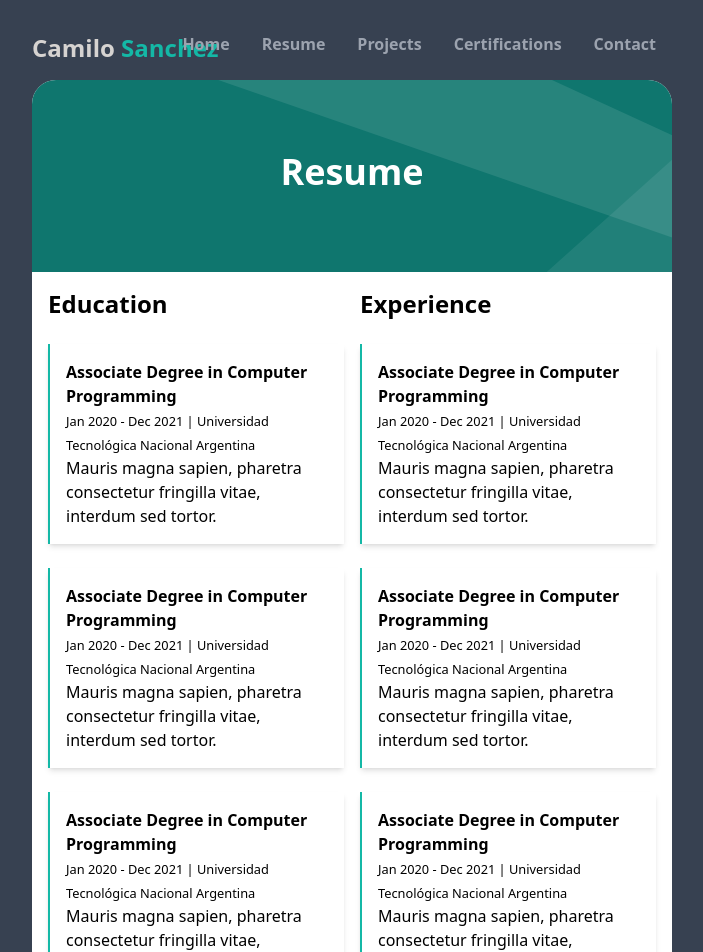
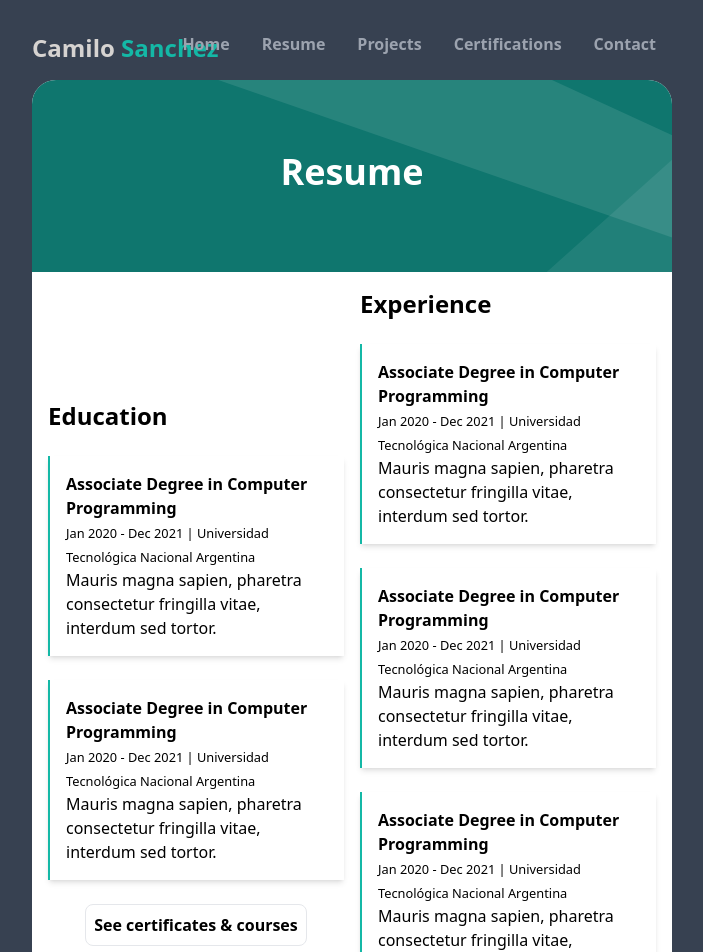
Before and after one commit to camilosanchezdev/portfolio-web, a React (Vite) app: page /resume in a window 1280 px wide. Shown: the top 952 px of the page, without its empty margins (288-991 px from the left). Built offline with nearby package versions, Linux system fonts and the light colour scheme.

Commit message:
feat - resume page

```diff
--- a/src/components/Card/index.tsx
+++ b/src/components/Card/index.tsx
@@ -1,3 +1,8 @@
+import { EducationItemModel } from "../../utils/models/education-item.model"
+
+interface CardProps {
+  institution: EducationItemModel
+}
 const Card = () => {
   return (
     <div className="border-l-2 border-teal-500 p-4 shadow-md hover:shadow-lg cursor-pointer transition ease-100 my-6 bg-white">
--- a/src/containers/ResumePage/index.tsx
+++ b/src/containers/ResumePage/index.tsx
@@ -1,5 +1,7 @@
 import Card from "../../components/Card"
 import Header from "../../components/Header"
+import educationData from "../../data/education.json"
+import { EducationItemModel } from "../../utils/models/education-item.model"
 
 const ResumePage = () => {
   return (
@@ -8,8 +10,8 @@ const ResumePage = () => {
       <section className="flex p-4 gap-4 items-center">
         <article className="w-1/2">
           <h3 className="text-2xl font-semibold mb-2">Education</h3>
-          {[1, 2, 3].map((item) => (
-            <Card key={item} />
+          {JSON.parse(JSON.stringify(educationData)).map((item: EducationItemModel) => (
+            <Card key={item.id} />
           ))}
           <div className="w-full flex justify-center">
             <button className="border font-semibold p-2 rounded-lg bg-white hover:bg-teal-600 hover:text-white active:bg-teal-700 transition ease-100">
--- /dev/null
+++ b/src/data/education.json
@@ -0,0 +1,13 @@
+[
+
+    {
+        "title": "Bachelor's Degree in Information Technology",
+        "dates": "Jan 2023 - Present",
+        "institution": "Universidad Tecnológica Nacional Argentina"
+    },
+    {
+        "title": "Associate Degree in Computer Programming",
+        "dates": "Jan 2020 - Dec 2021",
+        "institution": "Universidad Tecnológica Nacional Argentina"
+    }
+]
--- /dev/null
+++ b/src/utils/models/education-item.model.ts
@@ -0,0 +1,6 @@
+export interface EducationItemModel {
+  id: number
+  title: string
+  dates: string
+  institution: string
+}
```
